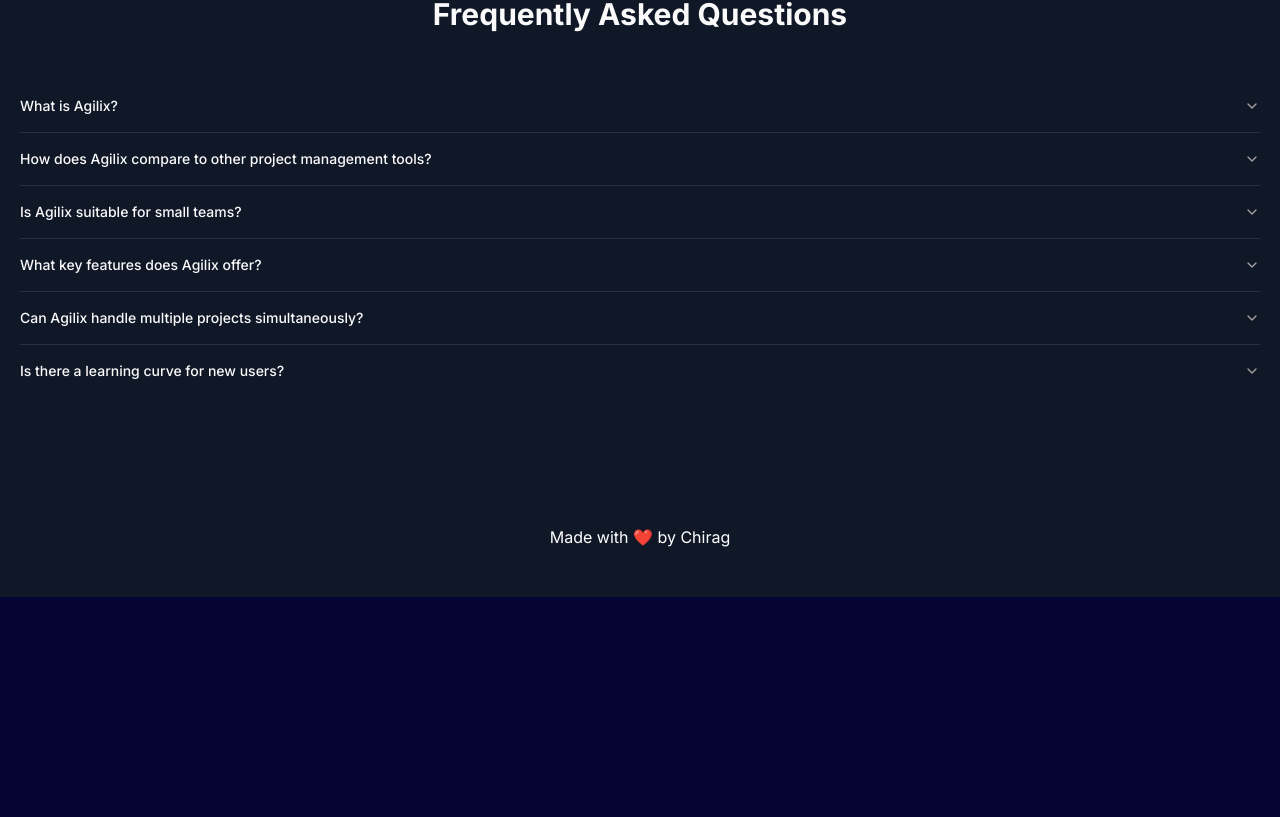
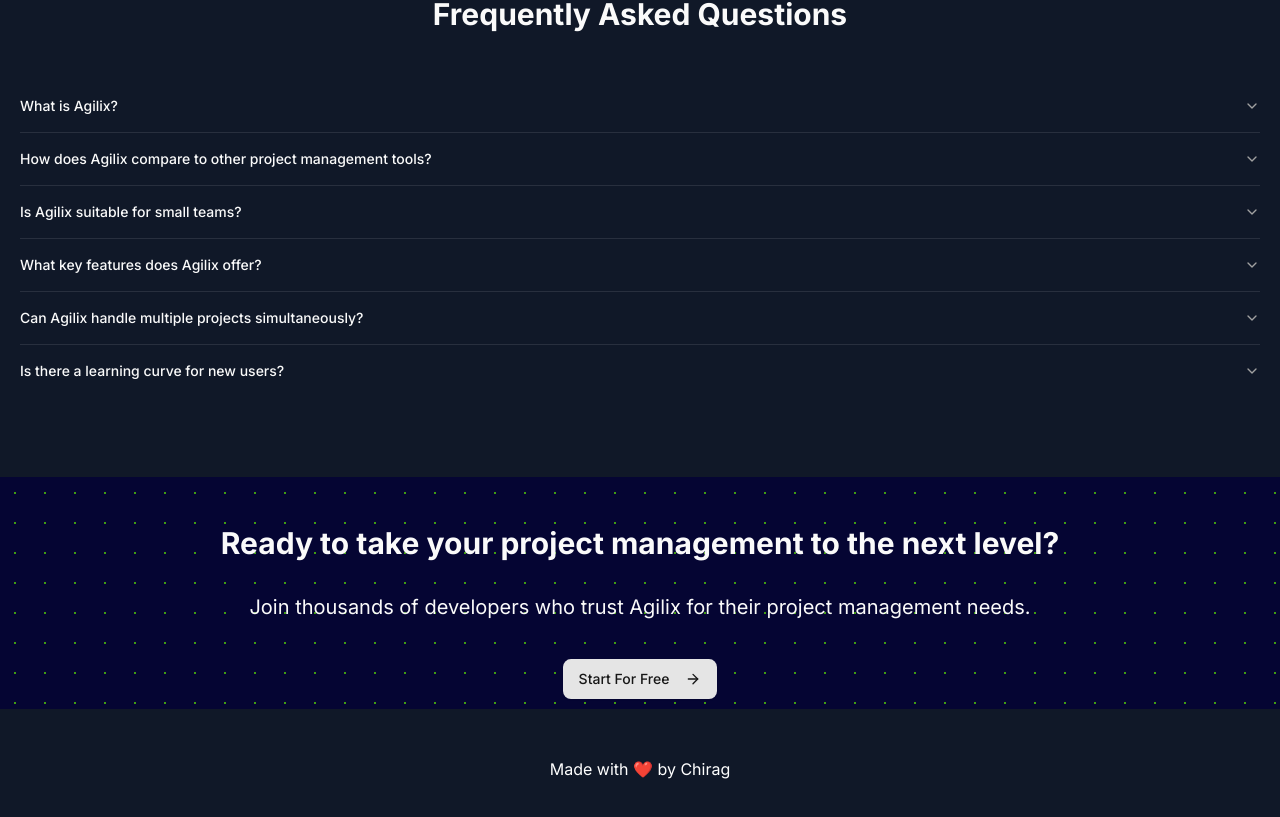
Before and after one commit to chiru0631/agilix-scrum-app, a Next.js app: page / in a window 1280 px wide. Shown: the part 1652-2469 px from the top of the page. Before the commit the page ends 2249 px from the top, so only its background shows below. Built offline with nearby package versions, Linux system fonts and the light colour scheme; no server answers.

Commit message:
Landing page Updated

```diff
--- a/app/page.js
+++ b/app/page.js
@@ -1,7 +1,7 @@
 
 
 
-import { BarChart, ChevronRight } from "lucide-react";
+import { ArrowRight, BarChart, ChevronRight } from "lucide-react";
 import Hero from "@/components/hero";
 import CompanyCarousel from "@/components/company-carousel";
 import { Layout, Calendar } from "lucide-react";
@@ -14,6 +14,9 @@
   AccordionItem,
   AccordionTrigger,
 } from "@/components/ui/accordion"
+import Link from "next/link";
+import { Button } from "@/components/ui/button";
+
 
 
 const features = [
@@ -87,6 +90,21 @@
 </Accordion>
         </div>
       </section>
+
+      <section className="py=20 text-center px-5">
+        <div className="container mx-auto">
+        <h3 className="text-3xl font-bold mb-8 mt-12 text-center">Ready to take your project management to the next level?</h3>
+
+        <p className="text-xl mb-12">
+          Join thousands of developers who trust Agilix for their project management needs.
+        </p>
+        <Link href={"/onboarding"}>
+          <Button size="lg" className="animate-bounce">
+            Start For Free <ArrowRight className="ml-2 h-5 w-5"/>
+          </Button>
+        </Link>
+        </div>
+      </section>
     </div>
   );
 }
```
